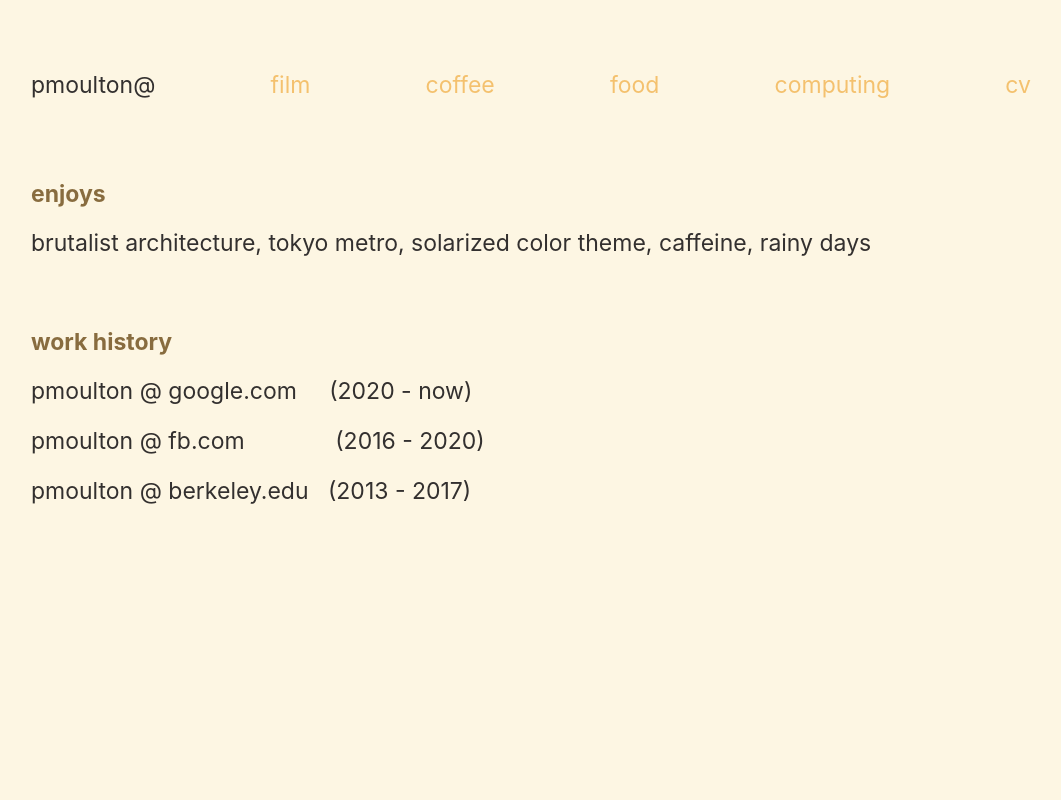
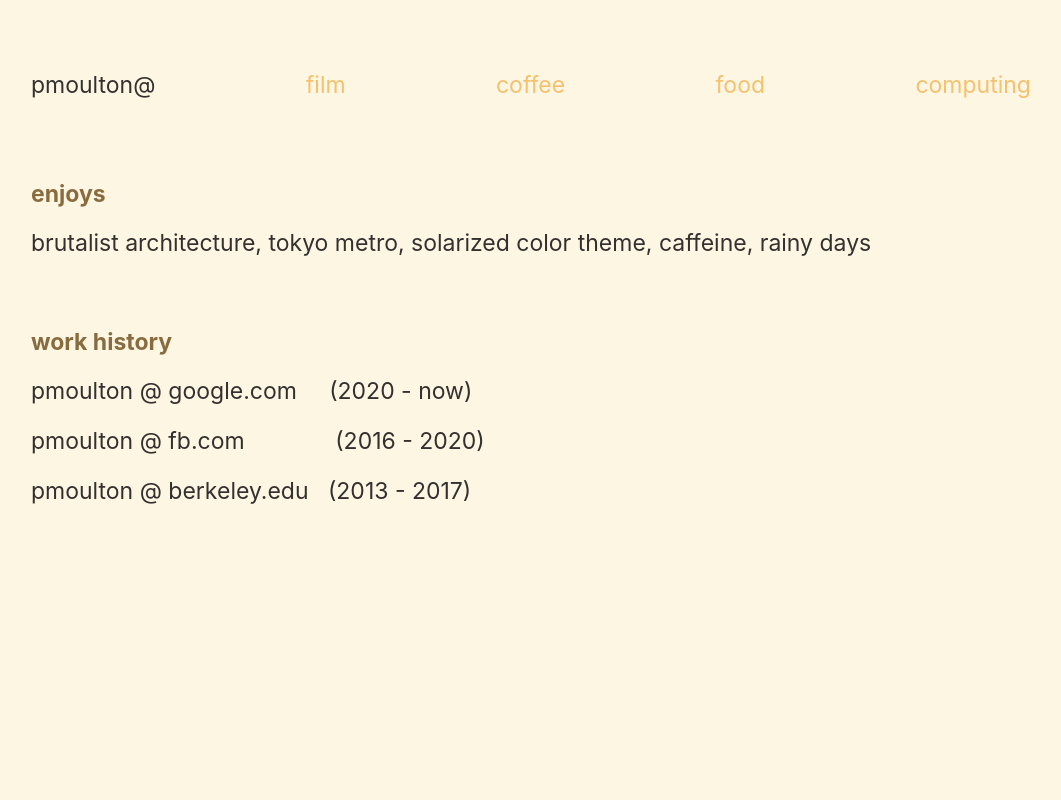
Before and after one commit to pmoulton/www, a plain HTML site: page index.html in a window 1280 px wide. Shown: the top 800 px of the page, without its empty margins (109-1170 px from the left). Drawn offline with Linux system fonts and the light colour scheme.

Commit message:
Remove read.cv links from main page

```diff
--- a/index.html
+++ b/index.html
@@ -40,9 +40,6 @@
 			</p>
 			<p>
 				<a href='https://github.com/pmoulton/efficiency'>computing</a>
-			</p>
-			<p>
-				<a href='https://resume.read.cv'>cv</a>
 			</p>
 		</div>
 	</header>
```
Also changed, not shown: css/style4.css (+8 -2 lines).
